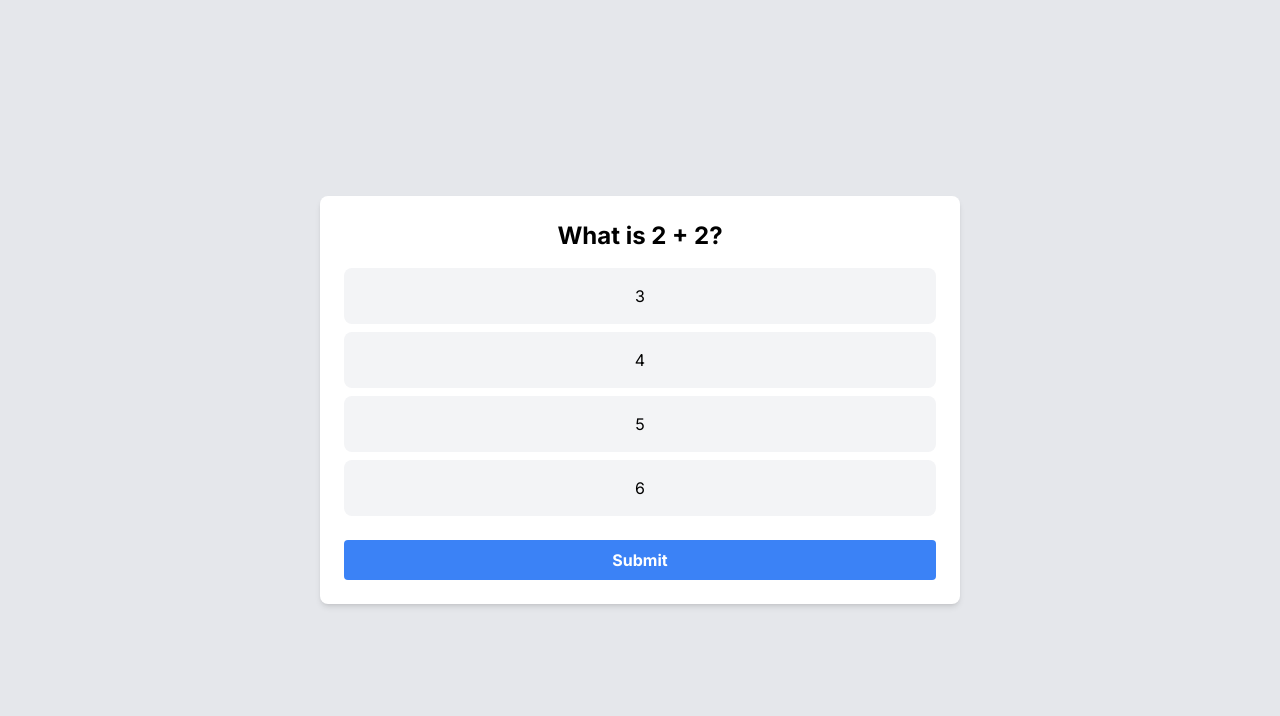
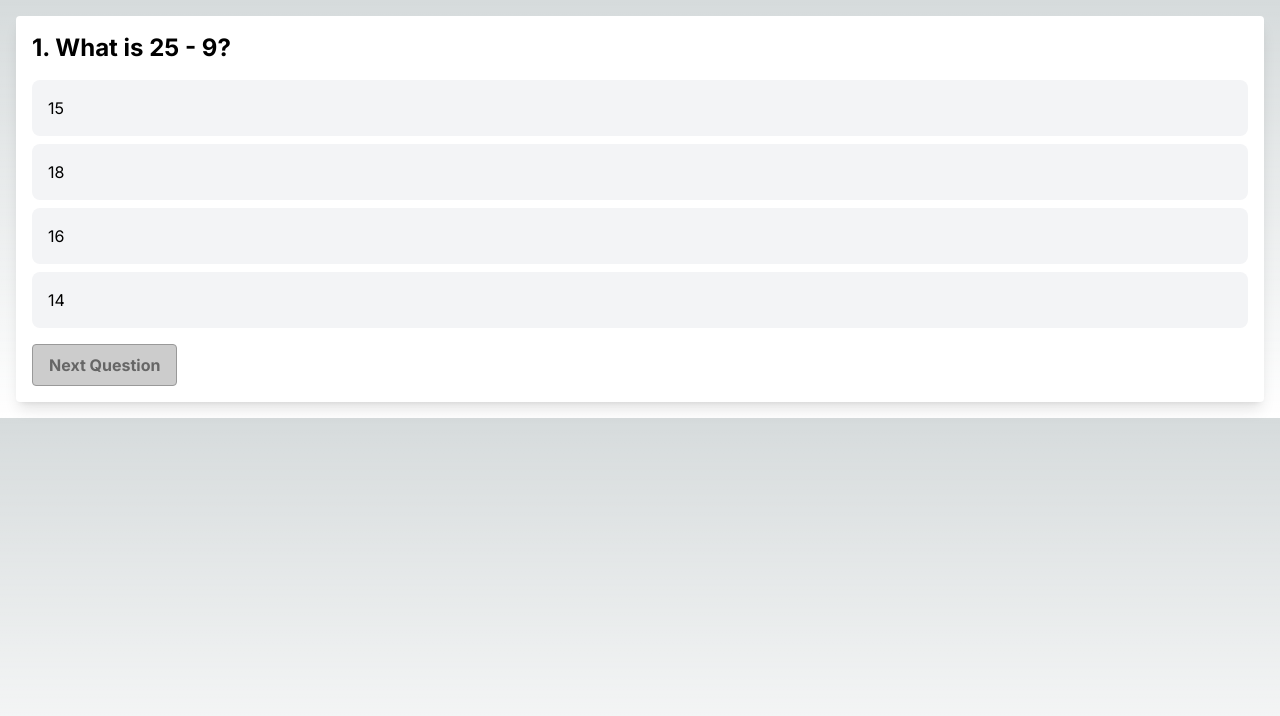
Before and after one commit to kengpty/question-game, a Next.js app: page /game in a window 1280 px wide. Shown: the top 716 px of the page. Built offline with nearby package versions, Linux system fonts and the light colour scheme.

Commit message:
update game v.1

```diff
--- a/src/app/game/page.tsx
+++ b/src/app/game/page.tsx
@@ -1,62 +1,103 @@
 "use client";
+import React from "react";
+import { getRandomQuestion } from "@/utils/randomQuestion";
+import { Question } from "@/utils/question";
+import Leaderboard from "@/components/Leaderboard";
 
-import { useState } from "react";
-import { questions } from "@/utils/question";
-import Question from "@/components/Question";
-import Leaderboard from "@/components/Leaderboard";
-import { shuffle } from "lodash";
+const TOTAL_QUESTIONS = 20;
 
-export default function Home() {
-  const [currentQuestionIndex, setCurrentQuestionIndex] = useState(0);
-  const [leaderboard, setLeaderboard] = useState<
-    { name: string; score: number }[]
-  >([]);
+const Home: React.FC = () => {
+  const [currentQuestion, setCurrentQuestion] = React.useState<Question | null>(
+    null
+  );
 
-  const shuffledQuestions = shuffle(questions);
+  const [questionNumber, setQuestionNumber] = React.useState<number>(1);
+  const [showLeaderboard, setShowLeaderboard] = React.useState<boolean>(false);
+  const [selectedOption, setSelectedOption] = React.useState<number | null>(
+    null
+  );
+  const [userScore, setUserScore] = React.useState<number>(0);
 
-  const handleSelectAnswer = (selectedOption: number) => {
-    // Check if the selected option is correct
-    const currentQuestion = shuffledQuestions[currentQuestionIndex];
-    const isCorrect = currentQuestion.correctOption === selectedOption;
+  React.useEffect(() => {
+    setCurrentQuestion(getRandomQuestion());
+  }, []);
 
-    // Update leaderboard if the answer is correct
+  const handleSelectOption = (index: number) => {
+    setSelectedOption(index);
+    const isCorrect =
+      currentQuestion?.options[index] === currentQuestion?.answer;
     if (isCorrect) {
-      setLeaderboard((prevLeaderboard) => [
-        ...prevLeaderboard,
-        { name: "Player", score: 1 },
-      ]);
+      setUserScore((prevScore) => prevScore + 1);
     }
-
-    // Move to the next question
-    setCurrentQuestionIndex((prevIndex) => prevIndex + 1);
   };
 
-  const resetGame = () => {
-    setCurrentQuestionIndex(0);
-    setLeaderboard([]);
+  const handleNextQuestion = () => {
+    if (questionNumber < TOTAL_QUESTIONS) {
+      setCurrentQuestion(getRandomQuestion());
+      setQuestionNumber((prevNumber) => prevNumber + 1);
+      setSelectedOption(null);
+    } else {
+      setShowLeaderboard(true);
+    }
   };
 
-  const currentQuestion = shuffledQuestions[currentQuestionIndex];
+  const handleRestartGame = () => {
+    setCurrentQuestion(getRandomQuestion());
+    setQuestionNumber(1);
+    setShowLeaderboard(false);
+    setSelectedOption(null);
+    setUserScore(0);
+  };
 
   return (
-    <div className="min-h-screen bg-gray-200 flex flex-col justify-center items-center">
-      {currentQuestionIndex < 20 ? (
-        <Question
-          question={currentQuestion}
-          onSelectAnswer={handleSelectAnswer}
-        />
-      ) : (
-        <div className="bg-white p-6 rounded-lg shadow-md">
-          <h2 className="text-2xl font-bold mb-4">Game Over!</h2>
-          <Leaderboard leaderboardData={leaderboard} />
-          <button
-            className="bg-blue-500 hover:bg-blue-700 text-white font-bold py-2 px-4 rounded"
-            onClick={resetGame}
-          >
-            Play Again
-          </button>
+    <div className="container mx-auto p-4">
+      {!showLeaderboard && (
+        <div className="bg-white rounded shadow-lg p-4">
+          <h1 className="text-2xl font-bold mb-4 text-black">
+            {questionNumber}. {currentQuestion?.question}
+          </h1>
+          <ul className="space-y-2">
+            {currentQuestion?.options.map((option, index) => (
+              <li
+                key={index}
+                className={`bg-gray-100 p-4 rounded-lg mb-2 cursor-pointer hover:text-neutral-400	 ${
+                  selectedOption === index
+                    ? "bg-blue-500 text-orange-600	"
+                    : "text-black"
+                }`}
+                onClick={() => handleSelectOption(index)}
+              >
+                {option}
+              </li>
+            ))}
+          </ul>
+          {questionNumber <= TOTAL_QUESTIONS && (
+            <button
+              onClick={handleNextQuestion}
+              className="mt-4 bg-blue-500 text-white font-bold py-2 px-4 rounded"
+              disabled={selectedOption !== null ? false : true}
+            >
+              {questionNumber < TOTAL_QUESTIONS ? "Next Question" : "Finish"}
+            </button>
+          )}
+        </div>
+      )}
+
+      {showLeaderboard && (
+        <div className="mt-4 bg-white rounded px-3 py-1 md:w-2/4 mx-auto">
+          <Leaderboard playerName="Me" playerScore={userScore} />
+          <div className="text-center">
+            <button
+              onClick={handleRestartGame}
+              className="mt-4 bg-green-500 hover:bg-green-700 text-white font-bold py-2 px-4 rounded"
+            >
+              Restart Game
+            </button>
+          </div>
         </div>
       )}
     </div>
   );
-}
+};
+
+export default Home;
--- a/src/app/globals.css
+++ b/src/app/globals.css
@@ -31,3 +31,9 @@ body {
     text-wrap: balance;
   }
 }
+button:disabled,
+button[disabled] {
+  border: 1px solid #999999;
+  background-color: #cccccc;
+  color: #666666;
+}
--- a/src/components/Leaderboard.tsx
+++ b/src/components/Leaderboard.tsx
@@ -2,17 +2,38 @@
 import React from "react";
 
 interface LeaderboardProps {
-  leaderboardData: { name: string; score: number }[];
+  playerName: string;
+  playerScore: number;
 }
 
-const Leaderboard: React.FC<LeaderboardProps> = ({ leaderboardData }) => {
+const Leaderboard: React.FC<LeaderboardProps> = ({
+  playerName,
+  playerScore,
+}) => {
+  const [players, setPlayers] = React.useState<
+    { name: string; score: number }[]
+  >([]);
+
+  React.useEffect(() => {
+    const dummyPlayers: { name: string; score: number }[] = [];
+
+    const updatedPlayers = [
+      ...dummyPlayers,
+      { name: playerName, score: playerScore },
+    ];
+
+    const sortedPlayers = updatedPlayers.sort((a, b) => b.score - a.score);
+
+    setPlayers(sortedPlayers);
+  }, [playerName, playerScore]);
+
   return (
-    <div className="bg-gray-100 p-4 rounded-lg shadow-md">
-      <h2 className="text-2xl font-bold mb-4">Leaderboard</h2>
-      <ol className="list-decimal pl-4">
-        {leaderboardData.map((player, index) => (
-          <li key={index} className="text-lg mb-2">
-            {player.name} - {player.score}
+    <div className="mt-8 text-black text-center">
+      <h2 className="text-xl font-bold mb-4 text-center">Leaderboard</h2>
+      <ol className="list-decimal pl-4 w-1/2 mx-auto">
+        {players.map((player, index) => (
+          <li key={index} className="mb-2">
+            {player.name} - {player.score} Point
           </li>
         ))}
       </ol>
--- a/src/utils/question.ts
+++ b/src/utils/question.ts
@@ -1,54 +1,112 @@
+"use client";
+
 export interface Question {
-  id: number;
   question: string;
   options: string[];
-  correctOption: number;
+  answer: string;
 }
-export const questions: Question[] = [
+
+const questions: Question[] = [
   {
-    id: 1,
-    question: "What is 2 + 2?",
+    question: "What is 10 + 5?",
+    options: ["15", "12", "14", "20"],
+    answer: "15",
+  },
+  {
+    question: "What is 8 × 4?",
+    options: ["32", "24", "36", "40"],
+    answer: "32",
+  },
+  {
+    question: "What is 25 - 9?",
+    options: ["16", "14", "18", "15"],
+    answer: "16",
+  },
+  {
+    question: "What is 50 ÷ 5?",
+    options: ["10", "5", "12", "8"],
+    answer: "10",
+  },
+  {
+    question: "What is (3^3)?",
+    options: ["6", "9", "12", "27"],
+    answer: "27",
+  },
+  {
+    question: "What is the square root of 64?",
+    options: ["6", "7", "8", "9"],
+    answer: "8",
+  },
+  {
+    question: "What is (15 × 2) - 5?",
+    options: ["20", "25", "30", "35"],
+    answer: "25",
+  },
+  {
+    question: "What is 18 + 7?",
+    options: ["24", "25", "26", "27"],
+    answer: "25",
+  },
+  {
+    question: "What is (4^2)?",
+    options: ["12", "14", "16", "18"],
+    answer: "16",
+  },
+  {
+    question: "What is 36 ÷ 6?",
+    options: ["4", "5", "6", "7"],
+    answer: "6",
+  },
+  {
+    question: "What is 9 × 9?",
+    options: ["72", "81", "90", "100"],
+    answer: "81",
+  },
+  {
+    question: "What is 55 - 25?",
+    options: ["30", "28", "29", "27"],
+    answer: "30",
+  },
+  {
+    question: "What is the cube root of 64?",
     options: ["3", "4", "5", "6"],
-    correctOption: 1,
+    answer: "4",
   },
-  // Add more questions here
+  {
+    question: "What is 7 × 8?",
+    options: ["54", "55", "56", "57"],
+    answer: "56",
+  },
+  {
+    question: "What is (5^2)?",
+    options: ["20", "25", "30", "35"],
+    answer: "25",
+  },
+  {
+    question: "What is (12 + 6) - 3?",
+    options: ["15", "16", "17", "18"],
+    answer: "15",
+  },
+  {
+    question: "What is 48 ÷ 4?",
+    options: ["10", "12", "14", "16"],
+    answer: "12",
+  },
+  {
+    question: "What is (2^4)?",
+    options: ["16", "8", "10", "12"],
+    answer: "16",
+  },
+  {
+    question: "What is 30 + 20?",
+    options: ["45", "50", "55", "60"],
+    answer: "50",
+  },
+  {
+    question: "What is 15 - 7?",
+    options: ["6", "7", "8", "9"],
+    answer: "8",
+  },
 ];
-// export default questions;
 
-// const generateRandomQuestions = (): Question[] => {
-//   const questions: Question[] = [];
-
-//   for (let i = 1; i <= 20; i++) {
-//     const question: Question = {
-//       id: i,
-//       question: `Question ${i}: What is ${getRandomNumber()} + ${getRandomNumber()}?`,
-//       options: generateOptions(),
-//       correctOption: getRandomInt(0, 3),
-//     };
-//     questions.push(question);
-//   }
-
-//   return questions;
-// };
-
-// const getRandomNumber = (): number => {
-//   return getRandomInt(1, 10);
-// };
-
-// const generateOptions = (): string[] => {
-//   const options: string[] = [];
-
-//   for (let i = 0; i < 4; i++) {
-//     options.push(String(getRandomNumber()));
-//   }
-
-//   return options;
-// };
-
-// const getRandomInt = (min: number, max: number): number => {
-//   min = Math.ceil(min);
-//   max = Math.floor(max);
-//   return Math.floor(Math.random() * (max - min + 1)) + min;
-// };
-
-// export default generateRandomQuestions;
+export default questions;
--- /dev/null
+++ b/src/utils/randomQuestion.ts
@@ -0,0 +1,21 @@
+// src/utils/randomQuestion.ts
+import questions from "./question";
+import { Question } from "./question";
+
+export const getRandomQuestion = (): Question => {
+  const randomIndex = Math.floor(Math.random() * questions.length);
+  const question = { ...questions[randomIndex] };
+
+  question.options = shuffleArray(question.options);
+
+  return question;
+};
+
+const shuffleArray = (array: any[]): any[] => {
+  const shuffledArray = [...array];
+  for (let i = shuffledArray.length - 1; i > 0; i--) {
+    const j = Math.floor(Math.random() * (i + 1));
+    [shuffledArray[i], shuffledArray[j]] = [shuffledArray[j], shuffledArray[i]];
+  }
+  return shuffledArray;
+};
```
